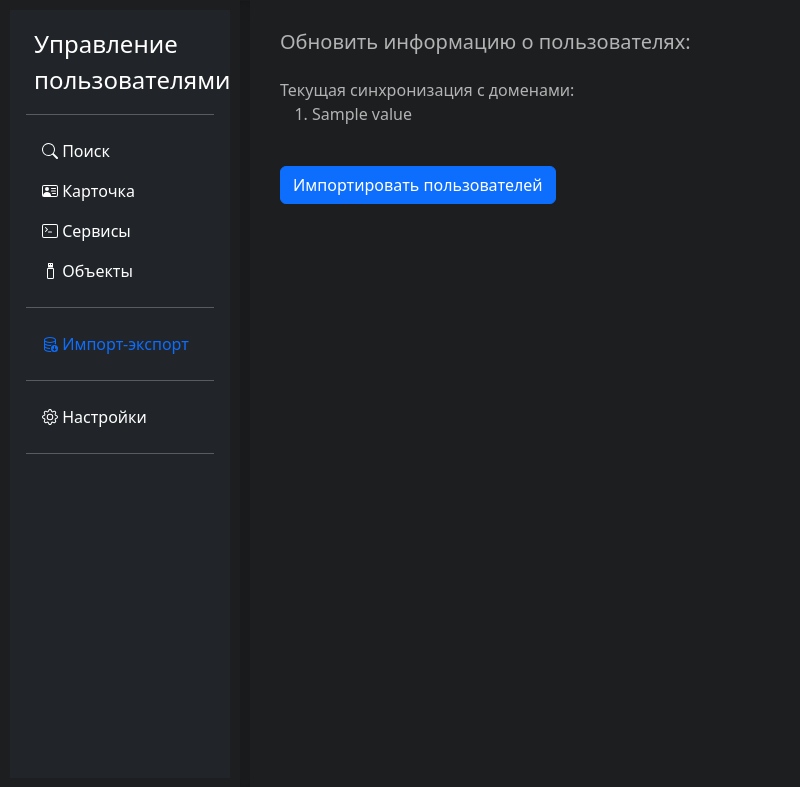
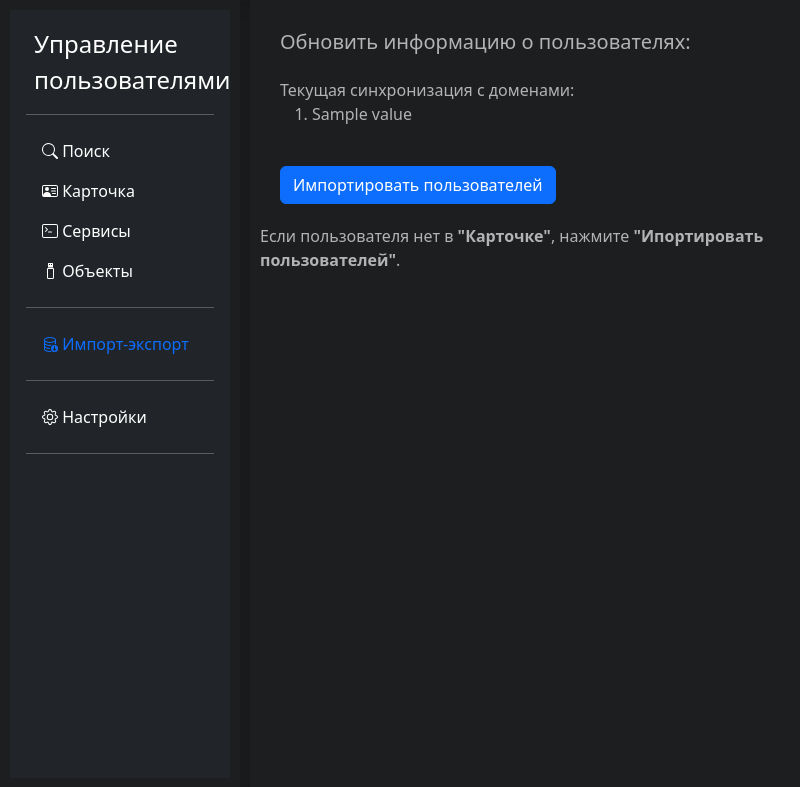
Before and after one commit to addspin/user-management, a Flask app: template templates/imp_exp.html in a window 1280 px wide. Shown: the top 787 px of the page, without its empty margins (0-800 px from the left). Run offline with Flask 3, Linux system fonts and the light colour scheme; the template is opened without the code that fills it: most values are stand-ins (such as "Sample title", 1, 10 or a date in 2020).

Commit message:
update info

```diff
--- a/templates/imp_exp.html
+++ b/templates/imp_exp.html
@@ -23,6 +23,9 @@
         </div>
         <br>
         <input  class="btn btn-primary" type="submit" value="Импортировать пользователей"  >
+        </div>
+        <div>
+            Если пользователя нет в <b>"Карточке"</b>, нажмите <b>"Ипортировать пользователей"</b>.
         </div>
 
 </div>
```
